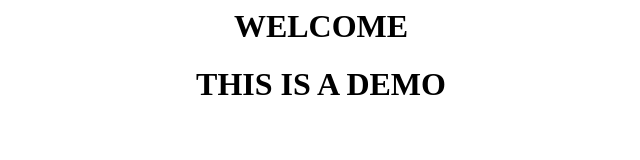
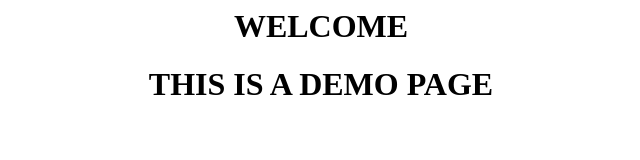
Before and after one commit to Dharanidharkrish/Devops-Test, a plain HTML site: page index.html in a window 1280 px wide. Shown: the whole page, without its empty margins (319-959 px from the left). Drawn offline with Linux system fonts and the light colour scheme.

Commit message:
Seventh Commit

```diff
--- a/index.html
+++ b/index.html
@@ -4,6 +4,6 @@
 </head>
 <body>
 <center><h1>WELCOME</h1></center>
-<center><h1>THIS IS A DEMO</h1></center>
+<center><h1>THIS IS A DEMO PAGE</h1></center>
 </body>
 </html>
```
